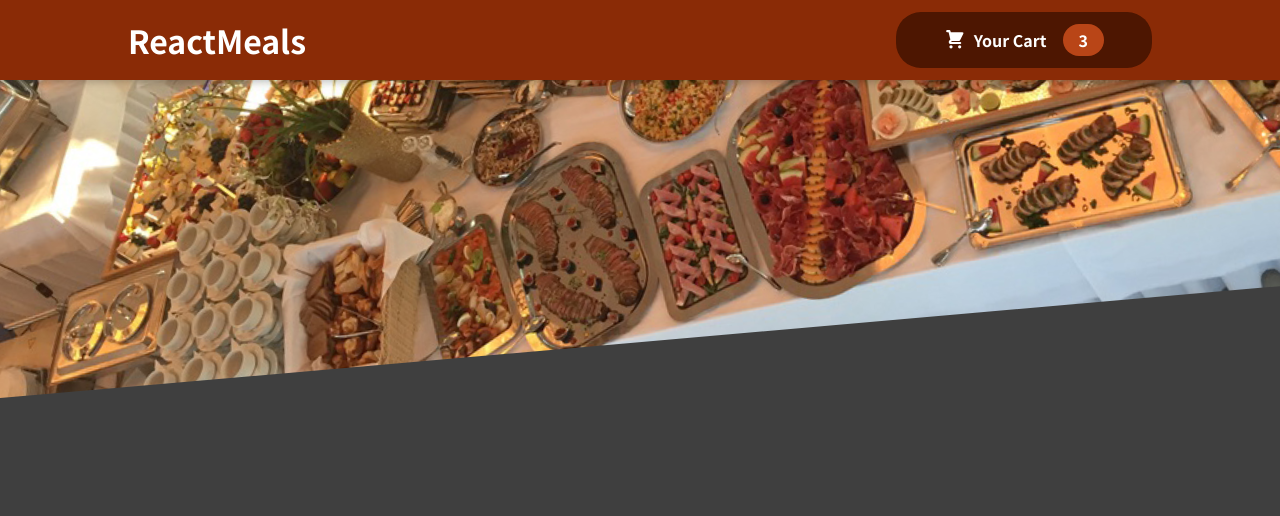
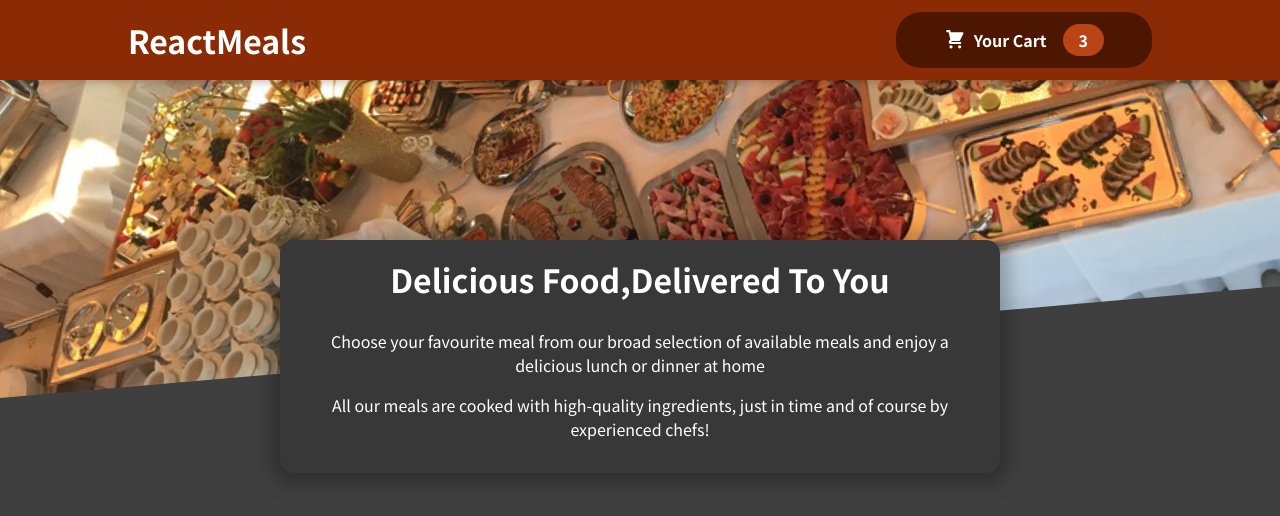
Before and after one commit to puranrana080/Food-Order-App_React, a JavaScript app: page / in a window 1280 px wide. Shown: the top 516 px of the page. Built offline with nearby package versions, Linux system fonts and the light colour scheme.

Commit message:
Add Restaurant Summary

```diff
--- a/src/App.js
+++ b/src/App.js
@@ -1,9 +1,12 @@
 import Header from "./components/Layout/Header";
+import MealsSummary from "./components/Meals/MealsSummary";
 
 function App() {
   return (
     <>
       <Header />
+      <MealsSummary/>
+
     </>
   );
 }
--- /dev/null
+++ b/src/components/Meals/MealsSummary.js
@@ -0,0 +1,10 @@
+import classes from "./MealsSummary.module.css"
+const MealsSummary=()=>{
+    return <section className={classes.summary}>
+        <h2>Delicious Food,Delivered To You</h2>
+        <p>Choose your favourite meal from our broad selection of available meals and enjoy a delicious lunch or dinner at home</p>
+        <p>All our meals are cooked with high-quality ingredients, just in time and of course by experienced chefs!</p>
+    </section>
+
+}
+export default MealsSummary;
--- /dev/null
+++ b/src/components/Meals/MealsSummary.module.css
@@ -0,0 +1,18 @@
+.summary {
+    text-align: center;
+    max-width: 45rem;
+    width: 90%;
+    margin: auto;
+    margin-top: -10rem;
+    position: relative;
+    background-color: #383838;
+    color: white;
+    border-radius: 14px;
+    padding: 1rem;
+    box-shadow: 0 1px 18px 10px rgba(0, 0, 0, 0.25);
+  }
+
+  .summary h2 {
+    font-size: 2rem;
+    margin-top: 0;
+  }
```
